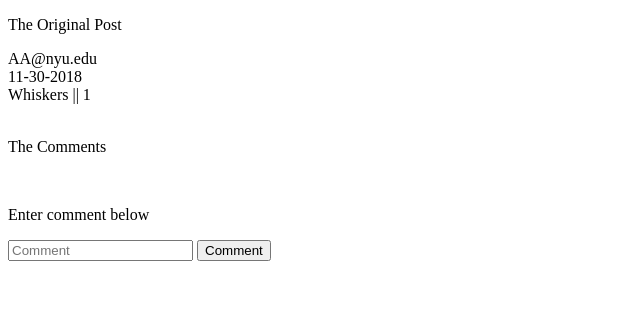
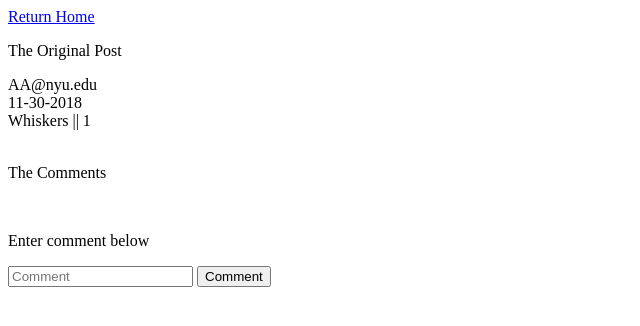
Before and after one commit to al4991/DatabaseProject, a Flask app: page /comments/1 in a window 1280 px wide. Shown: the top 326 px of the page, without its empty margins (0-640 px from the left). Run offline with Flask 2, Linux system fonts and the light colour scheme; the visitor is signed in with stand-in values (Sample User, id 1); data comes from the database, SQL or seed files in the repository; data that the repository does not hold is empty.

Commit message:
adding home button for comments page

```diff
--- a/templates/comments.html
+++ b/templates/comments.html
@@ -3,6 +3,8 @@
 <head>
     <meta charset="UTF-8">
     <title> Please no toxic ^_^ </title>
+    <a href="{{ url_for('index') }}" id="Home">Return Home</a>
+
 </head>
 <body>
 
```
